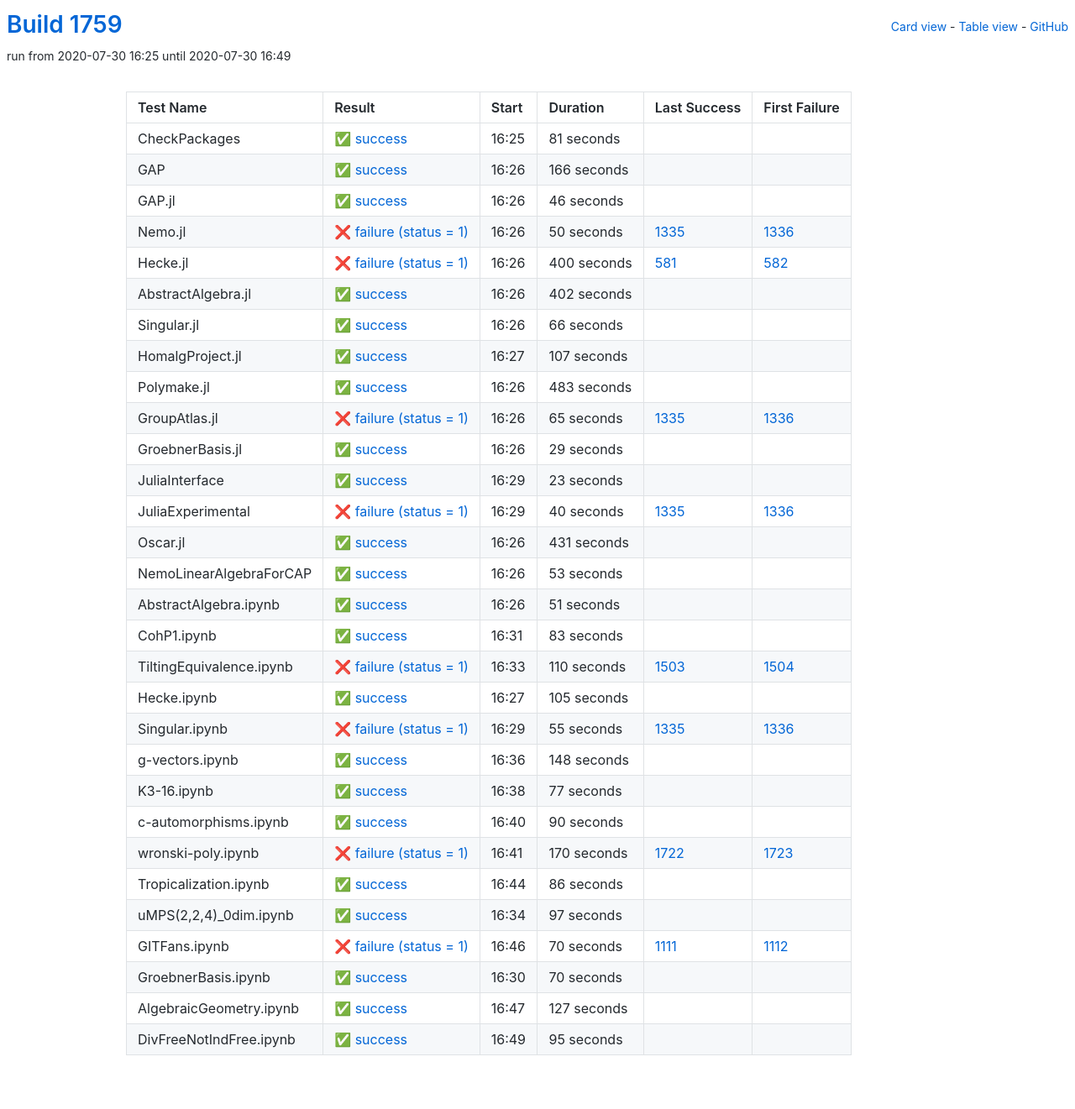
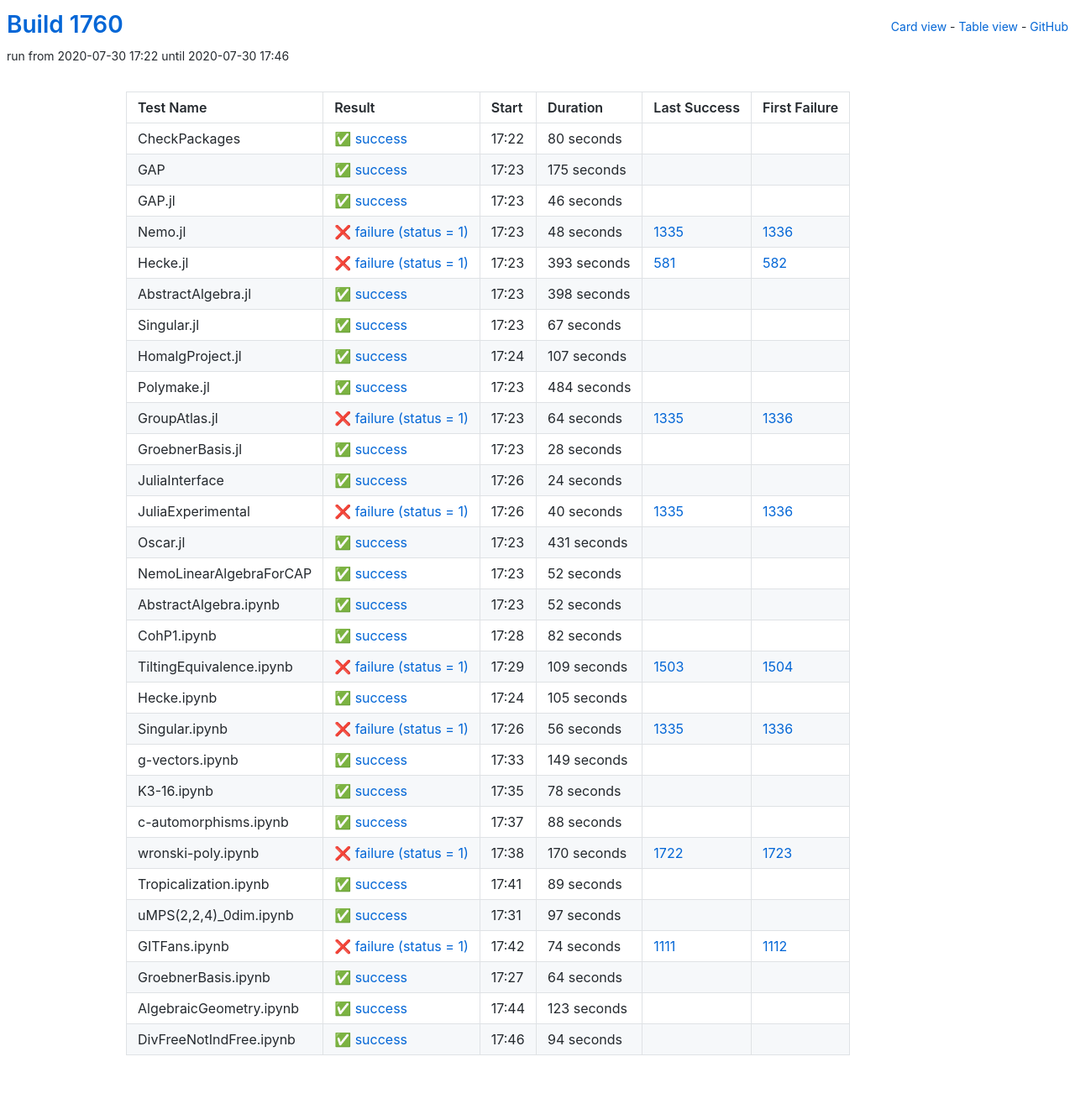
Before and after one commit to oscar-system/oscar-ci-status-1.4, a Jekyll site: the page built from table.html, in a window 1280 px wide. Shown: the whole page at 84% size. Built offline with Jekyll 4.4.1, drawn with Linux system fonts in a browser that asks for light colours.

Commit message:
Build #1760

```diff
--- a/_data/ci.yml
+++ b/_data/ci.yml
@@ -1,6 +1,6 @@
 ---
-build: 1759
-build_url: https://oscarci.mathematik.uni-kl.de/job/oscar-julia-1.4/1759/
+build: 1760
+build_url: https://oscarci.mathematik.uni-kl.de/job/oscar-julia-1.4/1760/
 job: oscar-julia-1.4
 organization: oscar-system
 repo: oscar-ci-status-1.4
@@ -8,32 +8,32 @@ repourl: https://github.com/oscar-system/oscar-ci-status-1.4
 tests:
 - name: CheckPackages
   id: checkpackages
-  log: https://oscarci.mathematik.uni-kl.de/job/oscar-julia-1.4/1759/artifact/logs/build-1759/CheckPackages.log
-  start: 2020-07-30 16:25
+  log: https://oscarci.mathematik.uni-kl.de/job/oscar-julia-1.4/1760/artifact/logs/build-1760/CheckPackages.log
+  start: 2020-07-30 17:22
   success: true
   exitcode: 0
   status: success
-  duration: 81
+  duration: 80
   last_success: false
   last_success_url:
   first_failure: false
   first_failure_url:
 - name: GAP
   id: gap
-  log: https://oscarci.mathematik.uni-kl.de/job/oscar-julia-1.4/1759/artifact/logs/build-1759/GAP.log
-  start: 2020-07-30 16:26
+  log: https://oscarci.mathematik.uni-kl.de/job/oscar-julia-1.4/1760/artifact/logs/build-1760/GAP.log
+  start: 2020-07-30 17:23
   success: true
   exitcode: 0
   status: success
-  duration: 166
+  duration: 175
   last_success: false
   last_success_url:
   first_failure: false
   first_failure_url:
 - name: GAP.jl
   id: gap-jl
-  log: https://oscarci.mathematik.uni-kl.de/job/oscar-julia-1.4/1759/artifact/logs/build-1759/GAP.jl.log
-  start: 2020-07-30 16:26
+  log: https://oscarci.mathematik.uni-kl.de/job/oscar-julia-1.4/1760/artifact/logs/build-1760/GAP.jl.log
+  start: 2020-07-30 17:23
   success: true
   exitcode: 0
   status: success
@@ -44,56 +44,56 @@ tests:
   first_failure_url:
 - name: Nemo.jl
   id: nemo-jl
-  log: https://oscarci.mathematik.uni-kl.de/job/oscar-julia-1.4/1759/artifact/logs/build-1759/Nemo.jl.log
-  start: 2020-07-30 16:26
+  log: https://oscarci.mathematik.uni-kl.de/job/oscar-julia-1.4/1760/artifact/logs/build-1760/Nemo.jl.log
+  start: 2020-07-30 17:23
   success: false
   exitcode: 1
   status: failure
-  duration: 50
+  duration: 48
   last_success: 1335
   last_success_url: https://oscarci.mathematik.uni-kl.de/job/oscar-julia-1.4/1335/
   first_failure: 1336
   first_failure_url: https://oscarci.mathematik.uni-kl.de/job/oscar-julia-1.4/1336/
 - name: Hecke.jl
   id: hecke-jl
-  log: https://oscarci.mathematik.uni-kl.de/job/oscar-julia-1.4/1759/artifact/logs/build-1759/Hecke.jl.log
-  start: 2020-07-30 16:26
+  log: https://oscarci.mathematik.uni-kl.de/job/oscar-julia-1.4/1760/artifact/logs/build-1760/Hecke.jl.log
+  start: 2020-07-30 17:23
   success: false
   exitcode: 1
   status: failure
-  duration: 400
+  duration: 393
   last_success: 581
   last_success_url: https://oscarci.mathematik.uni-kl.de/job/oscar-julia-1.4/581/
   first_failure: 582
   first_failure_url: https://oscarci.mathematik.uni-kl.de/job/oscar-julia-1.4/582/
 - name: AbstractAlgebra.jl
   id: abstractalgebra-jl
-  log: https://oscarci.mathematik.uni-kl.de/job/oscar-julia-1.4/1759/artifact/logs/build-1759/AbstractAlgebra.jl.log
-  start: 2020-07-30 16:26
+  log: https://oscarci.mathematik.uni-kl.de/job/oscar-julia-1.4/1760/artifact/logs/build-1760/AbstractAlgebra.jl.log
+  start: 2020-07-30 17:23
   success: true
   exitcode: 0
   status: success
-  duration: 402
+  duration: 398
   last_success: false
   last_success_url:
   first_failure: false
   first_failure_url:
 - name: Singular.jl
   id: singular-jl
-  log: https://oscarci.mathematik.uni-kl.de/job/oscar-julia-1.4/1759/artifact/logs/build-1759/Singular.jl.log
-  start: 2020-07-30 16:26
+  log: https://oscarci.mathematik.uni-kl.de/job/oscar-julia-1.4/1760/artifact/logs/build-1760/Singular.jl.log
+  start: 2020-07-30 17:23
   success: true
   exitcode: 0
   status: success
-  duration: 66
+  duration: 67
   last_success: false
   last_success_url:
   first_failure: false
   first_failure_url:
 - name: HomalgProject.jl
   id: homalgproject-jl
-  log: https://oscarci.mathematik.uni-kl.de/job/oscar-julia-1.4/1759/artifact/logs/build-1759/HomalgProject.jl.log
-  start: 2020-07-30 16:27
+  log: https://oscarci.mathematik.uni-kl.de/job/oscar-julia-1.4/1760/artifact/logs/build-1760/HomalgProject.jl.log
+  start: 2020-07-30 17:24
   success: true
   exitcode: 0
   status: success
@@ -104,56 +104,56 @@ tests:
   first_failure_url:
 - name: Polymake.jl
   id: polymake-jl
-  log: https://oscarci.mathematik.uni-kl.de/job/oscar-julia-1.4/1759/artifact/logs/build-1759/Polymake.jl.log
-  start: 2020-07-30 16:26
+  log: https://oscarci.mathematik.uni-kl.de/job/oscar-julia-1.4/1760/artifact/logs/build-1760/Polymake.jl.log
+  start: 2020-07-30 17:23
   success: true
   exitcode: 0
   status: success
-  duration: 483
+  duration: 484
   last_success: false
   last_success_url:
   first_failure: false
   first_failure_url:
 - name: GroupAtlas.jl
   id: groupatlas-jl
-  log: https://oscarci.mathematik.uni-kl.de/job/oscar-julia-1.4/1759/artifact/logs/build-1759/GroupAtlas.jl.log
-  start: 2020-07-30 16:26
+  log: https://oscarci.mathematik.uni-kl.de/job/oscar-julia-1.4/1760/artifact/logs/build-1760/GroupAtlas.jl.log
+  start: 2020-07-30 17:23
   success: false
   exitcode: 1
   status: failure
-  duration: 65
+  duration: 64
   last_success: 1335
   last_success_url: https://oscarci.mathematik.uni-kl.de/job/oscar-julia-1.4/1335/
   first_failure: 1336
   first_failure_url: https://oscarci.mathematik.uni-kl.de/job/oscar-julia-1.4/1336/
 - name: GroebnerBasis.jl
   id: groebnerbasis-jl
-  log: https://oscarci.mathematik.uni-kl.de/job/oscar-julia-1.4/1759/artifact/logs/build-1759/GroebnerBasis.jl.log
-  start: 2020-07-30 16:26
+  log: https://oscarci.mathematik.uni-kl.de/job/oscar-julia-1.4/1760/artifact/logs/build-1760/GroebnerBasis.jl.log
+  start: 2020-07-30 17:23
   success: true
   exitcode: 0
   status: success
-  duration: 29
+  duration: 28
   last_success: false
   last_success_url:
   first_failure: false
   first_failure_url:
 - name: JuliaInterface
   id: juliainterface
-  log: https://oscarci.mathematik.uni-kl.de/job/oscar-julia-1.4/1759/artifact/logs/build-1759/JuliaInterface.log
-  start: 2020-07-30 16:29
+  log: https://oscarci.mathematik.uni-kl.de/job/oscar-julia-1.4/1760/artifact/logs/build-1760/JuliaInterface.log
+  start: 2020-07-30 17:26
   success: true
   exitcode: 0
   status: success
-  duration: 23
+  duration: 24
   last_success: false
   last_success_url:
   first_failure: false
   first_failure_url:
 - name: JuliaExperimental
   id: juliaexperimental
-  log: https://oscarci.mathematik.uni-kl.de/job/oscar-julia-1.4/1759/artifact/logs/build-1759/JuliaExperimental.log
-  start: 2020-07-30 16:29
+  log: https://oscarci.mathematik.uni-kl.de/job/oscar-julia-1.4/1760/artifact/logs/build-1760/JuliaExperimental.log
+  start: 2020-07-30 17:26
   success: false
   exitcode: 1
   status: failure
@@ -164,8 +164,8 @@ tests:
   first_failure_url: https://oscarci.mathematik.uni-kl.de/job/oscar-julia-1.4/1336/
 - name: Oscar.jl
   id: oscar-jl
-  log: https://oscarci.mathematik.uni-kl.de/job/oscar-julia-1.4/1759/artifact/logs/build-1759/Oscar.jl.log
-  start: 2020-07-30 16:26
+  log: https://oscarci.mathematik.uni-kl.de/job/oscar-julia-1.4/1760/artifact/logs/build-1760/Oscar.jl.log
+  start: 2020-07-30 17:23
   success: true
   exitcode: 0
   status: success
@@ -176,56 +176,56 @@ tests:
   first_failure_url:
 - name: NemoLinearAlgebraForCAP
   id: nemolinearalgebraforcap
-  log: https://oscarci.mathematik.uni-kl.de/job/oscar-julia-1.4/1759/artifact/logs/build-1759/NemoLinearAlgebraForCAP.log
-  start: 2020-07-30 16:26
+  log: https://oscarci.mathematik.uni-kl.de/job/oscar-julia-1.4/1760/artifact/logs/build-1760/NemoLinearAlgebraForCAP.log
+  start: 2020-07-30 17:23
   success: true
   exitcode: 0
   status: success
-  duration: 53
+  duration: 52
   last_success: false
   last_success_url:
   first_failure: false
   first_failure_url:
 - name: AbstractAlgebra.ipynb
   id: abstractalgebra-ipynb
-  log: https://oscarci.mathematik.uni-kl.de/job/oscar-julia-1.4/1759/artifact/logs/build-1759/AbstractAlgebra.ipynb.log
-  start: 2020-07-30 16:26
+  log: https://oscarci.mathematik.uni-kl.de/job/oscar-julia-1.4/1760/artifact/logs/build-1760/AbstractAlgebra.ipynb.log
+  start: 2020-07-30 17:23
   success: true
   exitcode: 0
   status: success
-  duration: 51
+  duration: 52
   last_success: false
   last_success_url:
   first_failure: false
   first_failure_url:
 - name: CohP1.ipynb
   id: cohp1-ipynb
-  log: https://oscarci.mathematik.uni-kl.de/job/oscar-julia-1.4/1759/artifact/logs/build-1759/CohP1.ipynb.log
-  start: 2020-07-30 16:31
+  log: https://oscarci.mathematik.uni-kl.de/job/oscar-julia-1.4/1760/artifact/logs/build-1760/CohP1.ipynb.log
+  start: 2020-07-30 17:28
   success: true
   exitcode: 0
   status: success
-  duration: 83
+  duration: 82
   last_success: false
   last_success_url:
   first_failure: false
   first_failure_url:
 - name: TiltingEquivalence.ipynb
   id: tiltingequivalence-ipynb
-  log: https://oscarci.mathematik.uni-kl.de/job/oscar-julia-1.4/1759/artifact/logs/build-1759/TiltingEquivalence.ipynb.log
-  start: 2020-07-30 16:33
+  log: https://oscarci.mathematik.uni-kl.de/job/oscar-julia-1.4/1760/artifact/logs/build-1760/TiltingEquivalence.ipynb.log
+  start: 2020-07-30 17:29
   success: false
   exitcode: 1
   status: failure
-  duration: 110
+  duration: 109
   last_success: 1503
   last_success_url: https://oscarci.mathematik.uni-kl.de/job/oscar-julia-1.4/1503/
   first_failure: 1504
   first_failure_url: https://oscarci.mathematik.uni-kl.de/job/oscar-julia-1.4/1504/
 - name: Hecke.ipynb
   id: hecke-ipynb
-  log: https://oscarci.mathematik.uni-kl.de/job/oscar-julia-1.4/1759/artifact/logs/build-1759/Hecke.ipynb.log
-  start: 2020-07-30 16:27
+  log: https://oscarci.mathematik.uni-kl.de/job/oscar-julia-1.4/1760/artifact/logs/build-1760/Hecke.ipynb.log
+  start: 2020-07-30 17:24
   success: true
   exitcode: 0
   status: success
@@ -236,56 +236,56 @@ tests:
   first_failure_url:
 - name: Singular.ipynb
   id: singular-ipynb
-  log: https://oscarci.mathematik.uni-kl.de/job/oscar-julia-1.4/1759/artifact/logs/build-1759/Singular.ipynb.log
-  start: 2020-07-30 16:29
+  log: https://oscarci.mathematik.uni-kl.de/job/oscar-julia-1.4/1760/artifact/logs/build-1760/Singular.ipynb.log
+  start: 2020-07-30 17:26
   success: false
   exitcode: 1
   status: failure
-  duration: 55
+  duration: 56
   last_success: 1335
   last_success_url: https://oscarci.mathematik.uni-kl.de/job/oscar-julia-1.4/1335/
   first_failure: 1336
   first_failure_url: https://oscarci.mathematik.uni-kl.de/job/oscar-julia-1.4/1336/
 - name: g-vectors.ipynb
   id: g-vectors-ipynb
-  log: https://oscarci.mathematik.uni-kl.de/job/oscar-julia-1.4/1759/artifact/logs/build-1759/g-vectors.ipynb.log
-  start: 2020-07-30 16:36
+  log: https://oscarci.mathematik.uni-kl.de/job/oscar-julia-1.4/1760/artifact/logs/build-1760/g-vectors.ipynb.log
+  start: 2020-07-30 17:33
   success: true
   exitcode: 0
   status: success
-  duration: 148
+  duration: 149
   last_success: false
   last_success_url:
   first_failure: false
   first_failure_url:
 - name: K3-16.ipynb
   id: k3-16-ipynb
-  log: https://oscarci.mathematik.uni-kl.de/job/oscar-julia-1.4/1759/artifact/logs/build-1759/K3-16.ipynb.log
-  start: 2020-07-30 16:38
+  log: https://oscarci.mathematik.uni-kl.de/job/oscar-julia-1.4/1760/artifact/logs/build-1760/K3-16.ipynb.log
+  start: 2020-07-30 17:35
   success: true
   exitcode: 0
   status: success
-  duration: 77
+  duration: 78
   last_success: false
   last_success_url:
   first_failure: false
   first_failure_url:
 - name: c-automorphisms.ipynb
   id: c-automorphisms-ipynb
-  log: https://oscarci.mathematik.uni-kl.de/job/oscar-julia-1.4/1759/artifact/logs/build-1759/c-automorphisms.ipynb.log
-  start: 2020-07-30 16:40
+  log: https://oscarci.mathematik.uni-kl.de/job/oscar-julia-1.4/1760/artifact/logs/build-1760/c-automorphisms.ipynb.log
+  start: 2020-07-30 17:37
   success: true
   exitcode: 0
   status: success
-  duration: 90
+  duration: 88
   last_success: false
   last_success_url:
   first_failure: false
   first_failure_url:
 - name: wronski-poly.ipynb
   id: wronski-poly-ipynb
-  log: https://oscarci.mathematik.uni-kl.de/job/oscar-julia-1.4/1759/artifact/logs/build-1759/wronski-poly.ipynb.log
-  start: 2020-07-30 16:41
+  log: https://oscarci.mathematik.uni-kl.de/job/oscar-julia-1.4/1760/artifact/logs/build-1760/wronski-poly.ipynb.log
+  start: 2020-07-30 17:38
   success: false
   exitcode: 1
   status: failure
@@ -296,20 +296,20 @@ tests:
   first_failure_url: https://oscarci.mathematik.uni-kl.de/job/oscar-julia-1.4/1723/
 - name: Tropicalization.ipynb
   id: tropicalization-ipynb
-  log: https://oscarci.mathematik.uni-kl.de/job/oscar-julia-1.4/1759/artifact/logs/build-1759/Tropicalization.ipynb.log
-  start: 2020-07-30 16:44
+  log: https://oscarci.mathematik.uni-kl.de/job/oscar-julia-1.4/1760/artifact/logs/build-1760/Tropicalization.ipynb.log
+  start: 2020-07-30 17:41
   success: true
   exitcode: 0
   status: success
-  duration: 86
+  duration: 89
   last_success: false
   last_success_url:
   first_failure: false
   first_failure_url:
 - name: uMPS(2,2,4)_0dim.ipynb
   id: umps-2-2-4-0dim-ipynb
-  log: https://oscarci.mathematik.uni-kl.de/job/oscar-julia-1.4/1759/artifact/logs/build-1759/uMPS-2-2-4-_0dim.ipynb.log
-  start: 2020-07-30 16:34
+  log: https://oscarci.mathematik.uni-kl.de/job/oscar-julia-1.4/1760/artifact/logs/build-1760/uMPS-2-2-4-_0dim.ipynb.log
+  start: 2020-07-30 17:31
   success: true
   exitcode: 0
   status: success
@@ -320,48 +320,48 @@ tests:
   first_failure_url:
 - name: GITFans.ipynb
   id: gitfans-ipynb
-  log: https://oscarci.mathematik.uni-kl.de/job/oscar-julia-1.4/1759/artifact/logs/build-1759/GITFans.ipynb.log
-  start: 2020-07-30 16:46
+  log: https://oscarci.mathematik.uni-kl.de/job/oscar-julia-1.4/1760/artifact/logs/build-1760/GITFans.ipynb.log
+  start: 2020-07-30 17:42
   success: false
   exitcode: 1
   status: failure
-  duration: 70
+  duration: 74
   last_success: 1111
   last_success_url: https://oscarci.mathematik.uni-kl.de/job/oscar-julia-1.4/1111/
   first_failure: 1112
   first_failure_url: https://oscarci.mathematik.uni-kl.de/job/oscar-julia-1.4/1112/
 - name: GroebnerBasis.ipynb
   id: groebnerbasis-ipynb
-  log: https://oscarci.mathematik.uni-kl.de/job/oscar-julia-1.4/1759/artifact/logs/build-1759/GroebnerBasis.ipynb.log
-  start: 2020-07-30 16:30
+  log: https://oscarci.mathematik.uni-kl.de/job/oscar-julia-1.4/1760/artifact/logs/build-1760/GroebnerBasis.ipynb.log
+  start: 2020-07-30 17:27
   success: true
   exitcode: 0
   status: success
-  duration: 70
+  duration: 64
   last_success: false
   last_success_url:
   first_failure: false
   first_failure_url:
 - name: AlgebraicGeometry.ipynb
   id: algebraicgeometry-ipynb
-  log: https://oscarci.mathematik.uni-kl.de/job/oscar-julia-1.4/1759/artifact/logs/build-1759/AlgebraicGeometry.ipynb.log
-  start: 2020-07-30 16:47
+  log: https://oscarci.mathematik.uni-kl.de/job/oscar-julia-1.4/1760/artifact/logs/build-1760/AlgebraicGeometry.ipynb.log
+  start: 2020-07-30 17:44
   success: true
   exitcode: 0
   status: success
-  duration: 127
+  duration: 123
   last_success: false
   last_success_url:
   first_failure: false
   first_failure_url:
 - name: DivFreeNotIndFree.ipynb
   id: divfreenotindfree-ipynb
-  log: https://oscarci.mathematik.uni-kl.de/job/oscar-julia-1.4/1759/artifact/logs/build-1759/DivFreeNotIndFree.ipynb.log
-  start: 2020-07-30 16:49
+  log: https://oscarci.mathematik.uni-kl.de/job/oscar-julia-1.4/1760/artifact/logs/build-1760/DivFreeNotIndFree.ipynb.log
+  start: 2020-07-30 17:46
   success: true
   exitcode: 0
   status: success
-  duration: 95
+  duration: 94
   last_success: false
   last_success_url:
   first_failure: false
```
Also changed, not shown: README.md.
